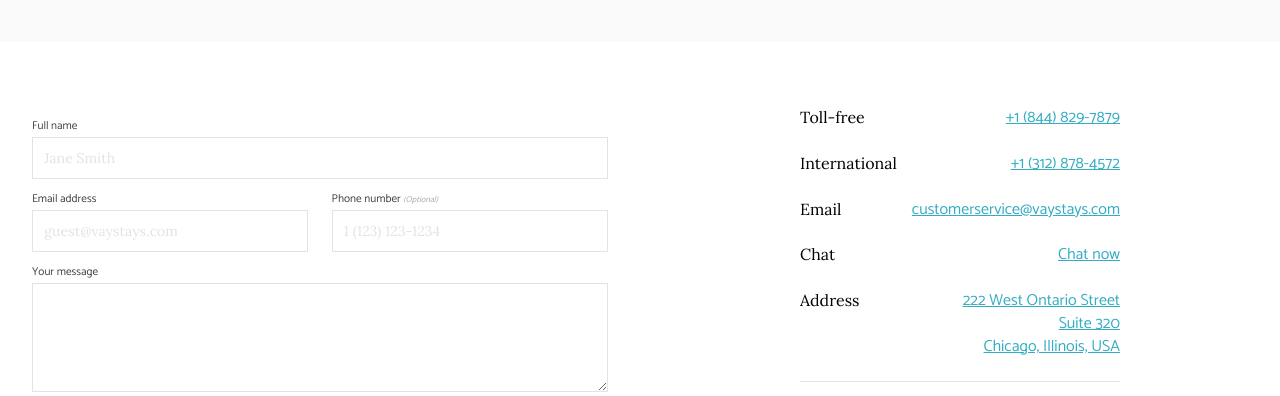
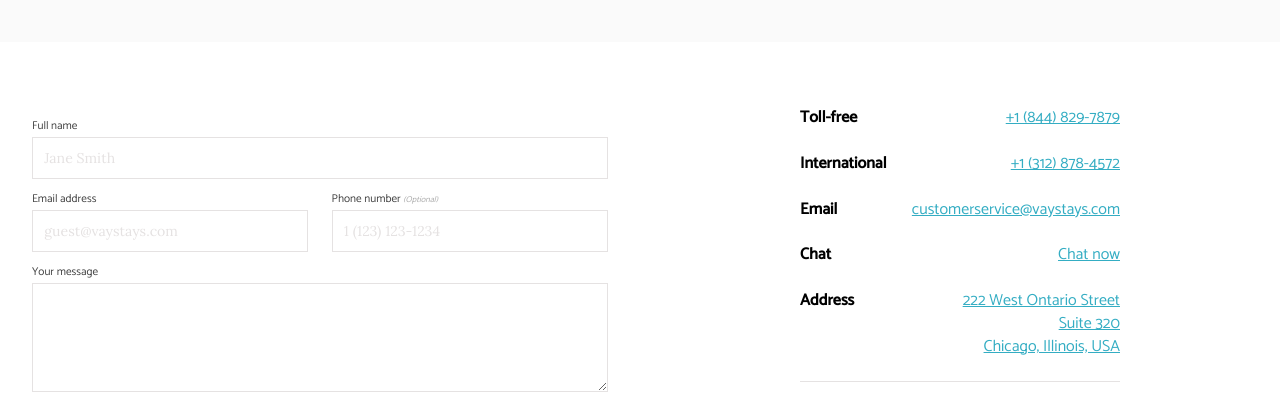
Before and after one commit to vaystays/vaystays-static, a Jekyll site: the page built from about/contact-us.html, in a window 1280 px wide. Shown: the part 846-1242 px from the top of the page. Built offline with Jekyll 4.4.1, drawn with Linux system fonts in a browser that asks for light colours; a script that is not in the unit is left out; comment, search, counter and statistics services are not loaded.

Commit message:
Contact us page

```diff
--- a/_sass/_figures.scss
+++ b/_sass/_figures.scss
@@ -657,6 +657,10 @@
       a {
         text-align: right;
       }
+      .contact-label {
+        font-family: $text-sans;
+        font-weight: 600;
+      }
     }
   }
   .site-social-links {
```
